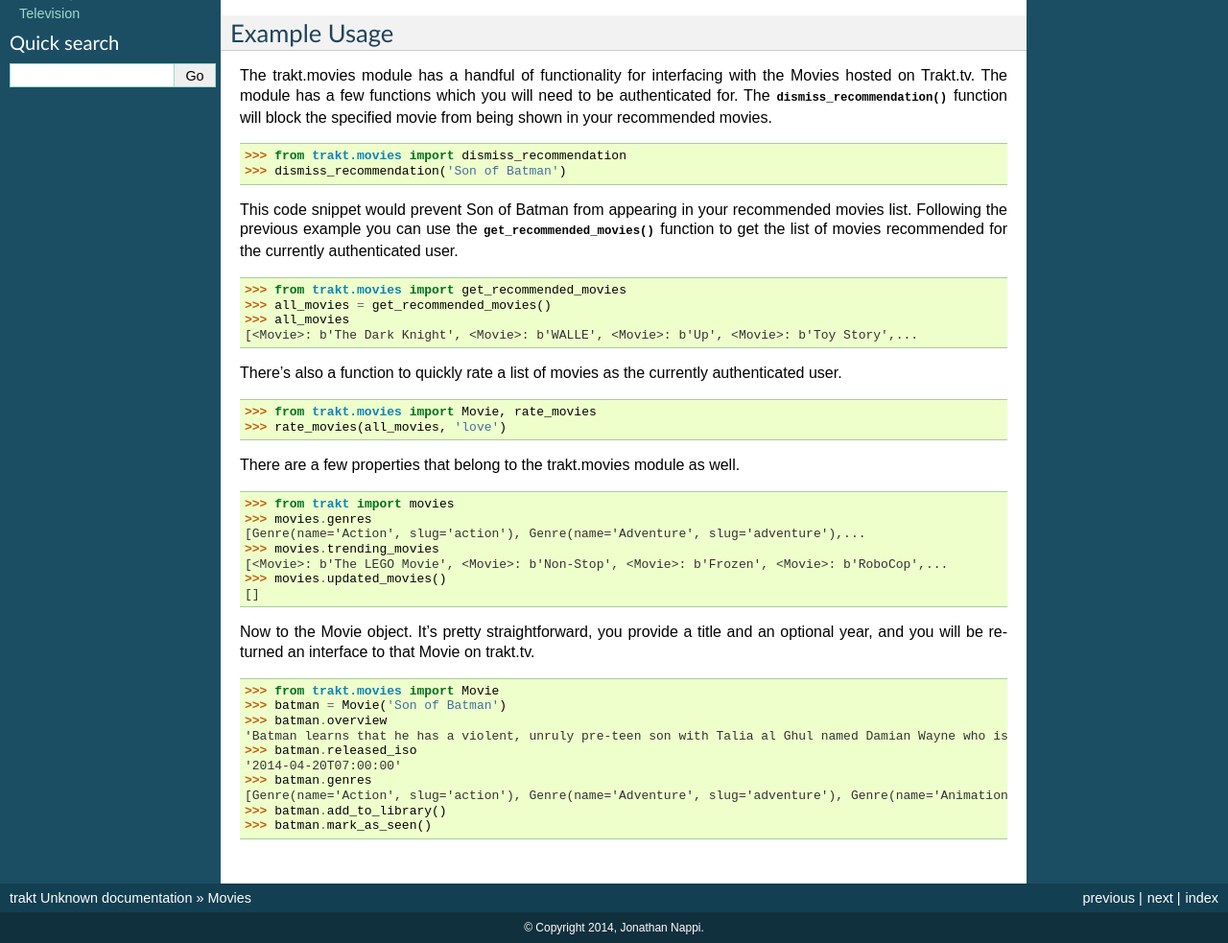
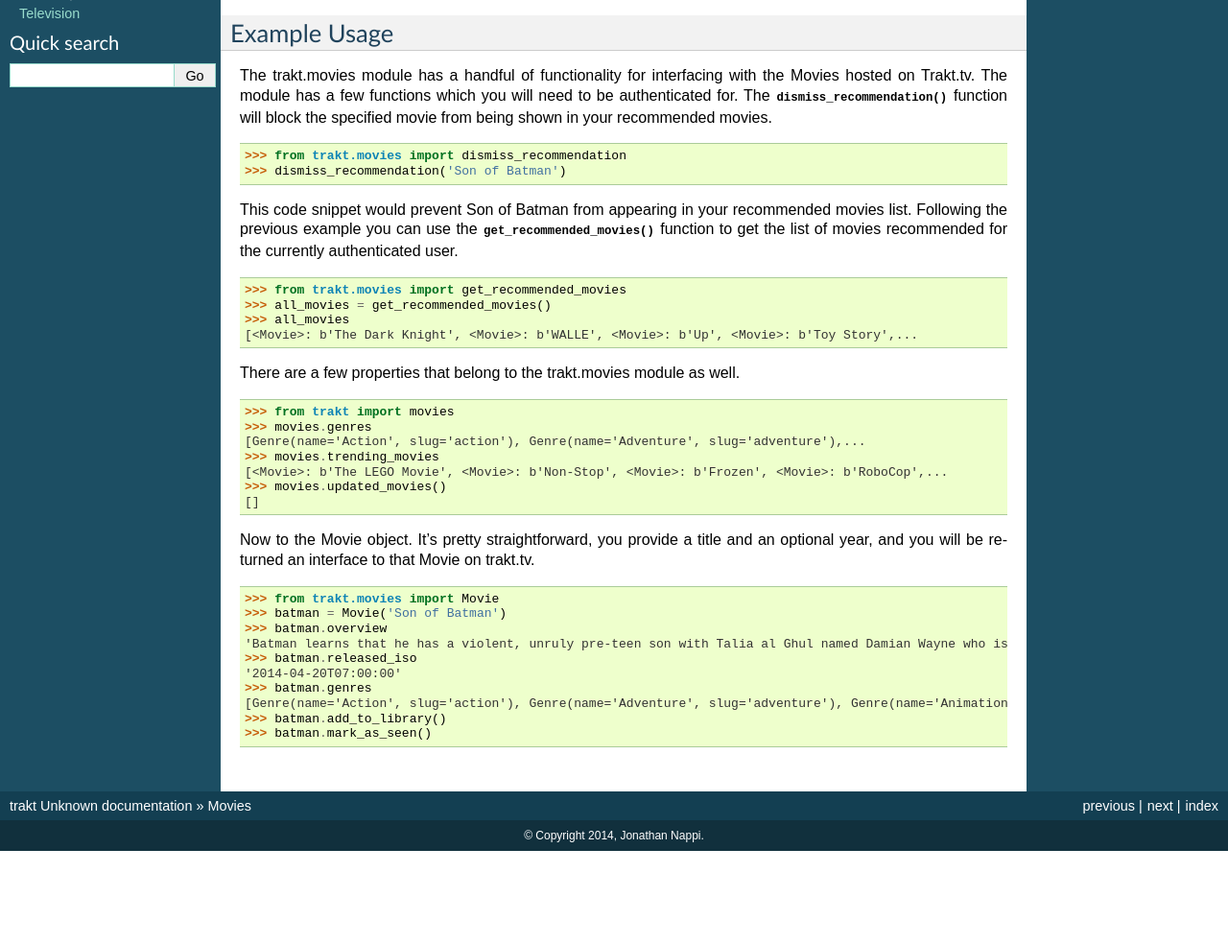
Before and after one commit to moogar0880/PyTrakt, a Sphinx documentation site: the page built from docs/movies.rst, in a window 1280 px wide, cut to the strip 190-1173 px from the top of the page. Shown: the whole strip at 96% size. Built offline with Sphinx 7.4.7, drawn with Linux system fonts in a browser that asks for light colours; pages that are not in the unit, such as notebooks, are missing from menus; after the commit the page ends 1077 px from its top, so only the background shows below that.

Commit message:
docs: Remove rate_movies example from docs
rate_movies() was removed in ece29f72, 16bc5f9c

```diff
--- a/docs/movies.rst
+++ b/docs/movies.rst
@@ -29,14 +29,6 @@
     >>> all_movies
     [<Movie>: b'The Dark Knight', <Movie>: b'WALLE', <Movie>: b'Up', <Movie>: b'Toy Story',...
 
-
-There's also a function to quickly rate a list of movies as the currently
-authenticated user.
-::
-
-    >>> from trakt.movies import Movie, rate_movies
-    >>> rate_movies(all_movies, 'love')
-
 There are a few properties that belong to the trakt.movies module as well.
 ::
 
```
